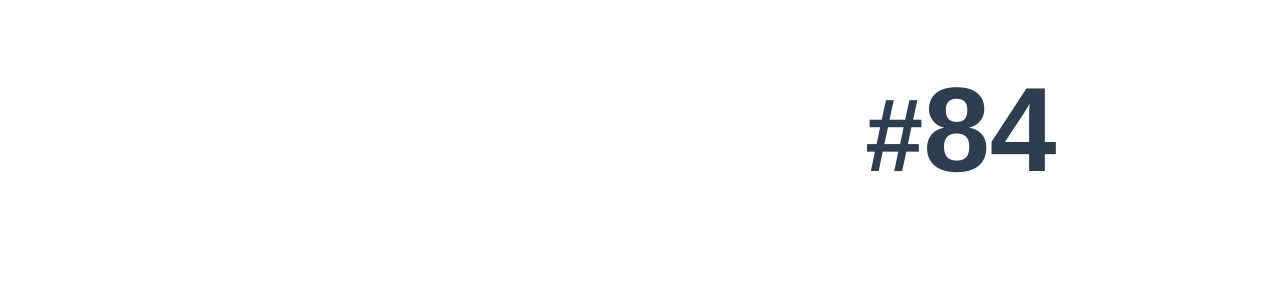
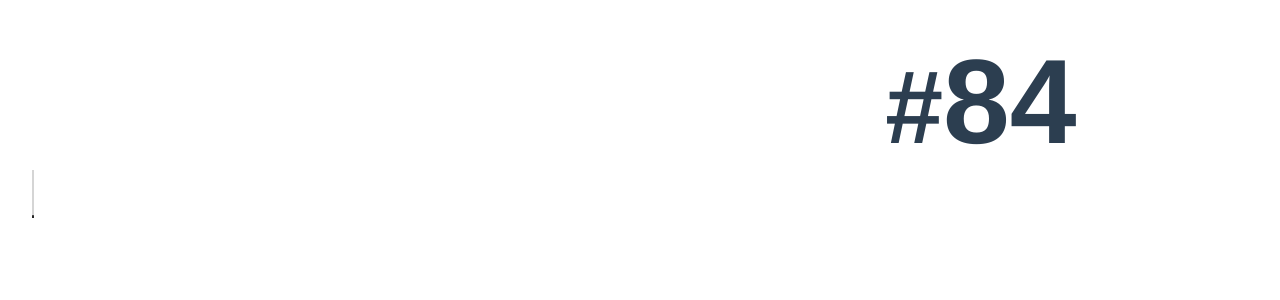
Before and after one commit to mizok-o/numbers, a Vue app: page / in a window 1280 px wide. Shown: the top 300 px of the page. Built offline with nearby package versions, Linux system fonts and the light colour scheme.

Commit message:
自動アニメーションバー作成

```diff
--- a/src/App.vue
+++ b/src/App.vue
@@ -1,25 +1,31 @@
 <template>
   <number />
+  <autoMoveBar />
 </template>
 
 <script>
 import number from './components/number.vue'
+import autoMoveBar from './components/autoMoveBar.vue'
 
 export default {
   name: 'App',
   components: {
-    number
+    number,
+    autoMoveBar
   }
 }
 </script>
 
 <style>
+body {
+  margin: 0;
+}
 #app {
   font-family: Avenir, Helvetica, Arial, sans-serif;
   -webkit-font-smoothing: antialiased;
   -moz-osx-font-smoothing: grayscale;
   text-align: center;
   color: #2c3e50;
-  margin-top: 60px;
+  margin-top: 32px;
 }
 </style>
--- /dev/null
+++ b/src/components/autoMoveBar.vue
@@ -0,0 +1,71 @@
+<template>
+  <div class="moveBar-container">
+    <div class="moveBar-content">
+      <div class="moveBar"></div>
+    </div>
+  </div>
+</template>
+
+<script>
+export default {
+  name: 'HelloWorld',
+  data() {
+    return {
+    }
+  },
+  methods: {
+  },
+  mounted() {
+    // onload = () => {
+    //   setInterval(() => {
+    //     //現在時刻を表示する関数
+    //     this.showNumbers();
+    //   }, 75);
+    // }
+    // this.moveNumbers();
+  }
+}
+</script>
+
+<style scoped>
+.moveBar-container {
+  margin: 0 32px;
+}
+
+.moveBar-content {
+  position: relative;
+  width: 2px;
+  height: 48px;
+  overflow: hidden;
+}
+
+.moveBar {
+  width: 100%;
+  height: 100%;
+  background-color: #252525;
+  transform: translateY(-96px);
+  animation: moveBlack 4.5s ease-in infinite;
+}
+
+.moveBar-content::after {
+  content: "";
+  position: absolute;
+  top: 0;
+  left: 0;
+  width: 100%;
+  height: 100%;
+  background-color: #d5d5d5;
+  z-index: -1;
+}
+
+@keyframes moveBlack{
+  0% {
+    transform: translateY(-96px);
+  }
+  100% {
+    transform: translateY(180px);
+  }
+
+}
+
+</style>
--- a/src/components/number.vue
+++ b/src/components/number.vue
@@ -56,7 +56,7 @@ a {
 }
 
 .moving {
-  animation: moveNumbers 15s infinite;
+  animation: moveNumbers 13.5s infinite;
 }
 @keyframes moveNumbers {
   0% {
```
